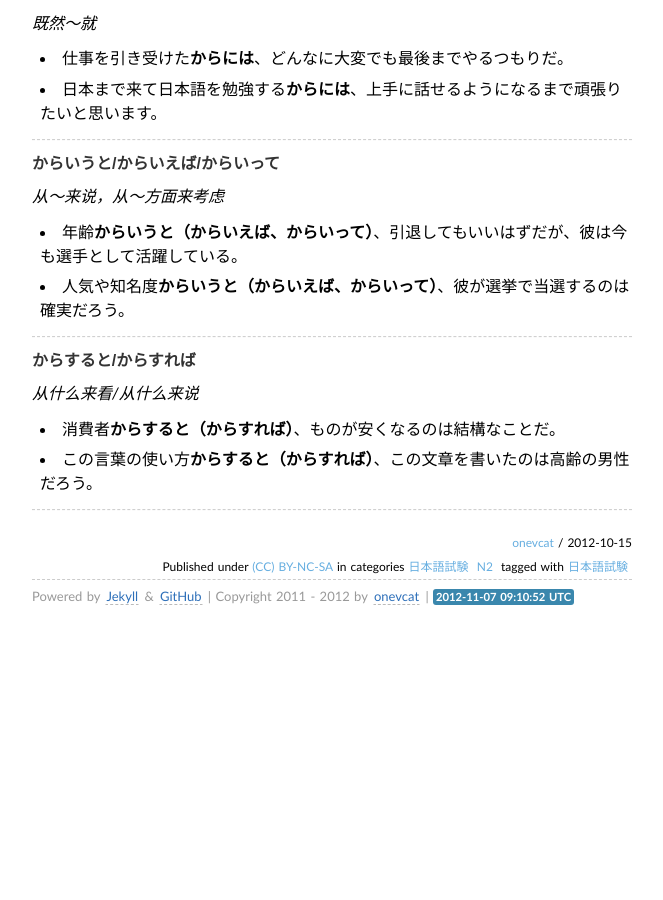
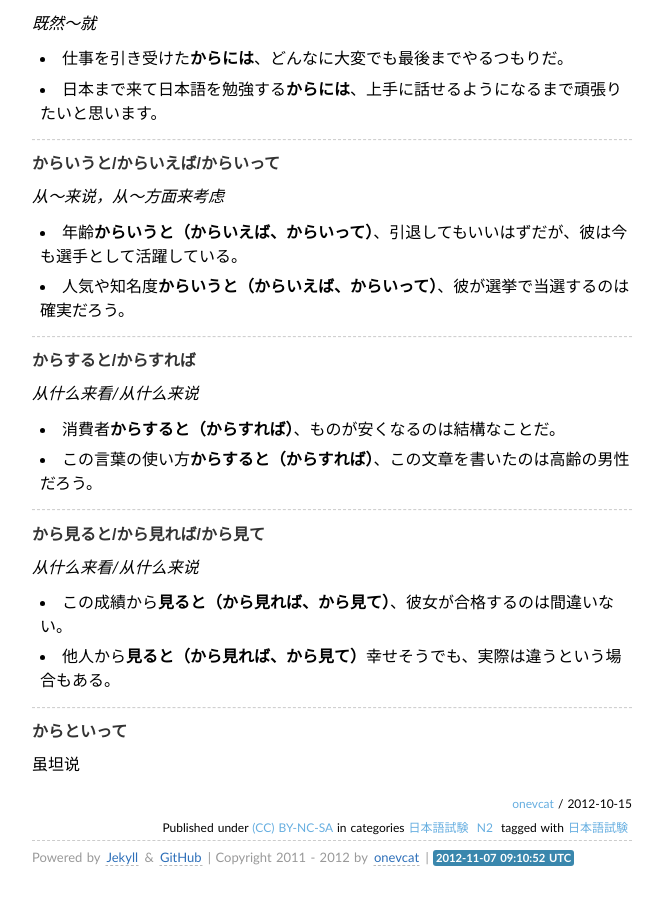
Before and after one commit to onevcat/japanese, a Jekyll site: the page built from _posts/N2/2012-10-15-N2文法.md, in a window 1280 px wide and 900 px high, scrolled down 12498 px. Shown: the whole window, without its empty margins (308-971 px from the left). Built offline with Jekyll 4.4.1, drawn with Linux system fonts in a browser that asks for light colours; some web fonts are replaced; Markdown is read by kramdown in place of the engine named in the settings; comment, search, counter and statistics services are not loaded; before the commit the page ends 13137 px from its top, so only the background shows below that.

Commit message:
new posts
Signed-off-by: onevcat <onevcat@gmail.com>

```diff
--- a/_posts/N2/2012-10-15-N2文法.md
+++ b/_posts/N2/2012-10-15-N2文法.md
@@ -586,3 +586,12 @@ tags:
 * この言葉の使い方**からすると（からすれば）**、この文章を書いたのは高齢の男性だろう。
 
 ---
+#### から見ると/から見れば/から見て
+*从什么来看/从什么来说*
+
+* この成績から**見ると（から見れば、から見て）**、彼女が合格するのは間違いない。
+* 他人から**見ると（から見れば、から見て）**幸せそうでも、実際は違うという場合もある。
+
+---
+#### からといって
+虽坦说
```
Also changed, not shown: _posts/会社研修/2012-11-5-会社研修6.md (added, +21 -0 lines), _posts/会社研修/2012-11-6-会社研修7.md (added, +21 -0 lines).
